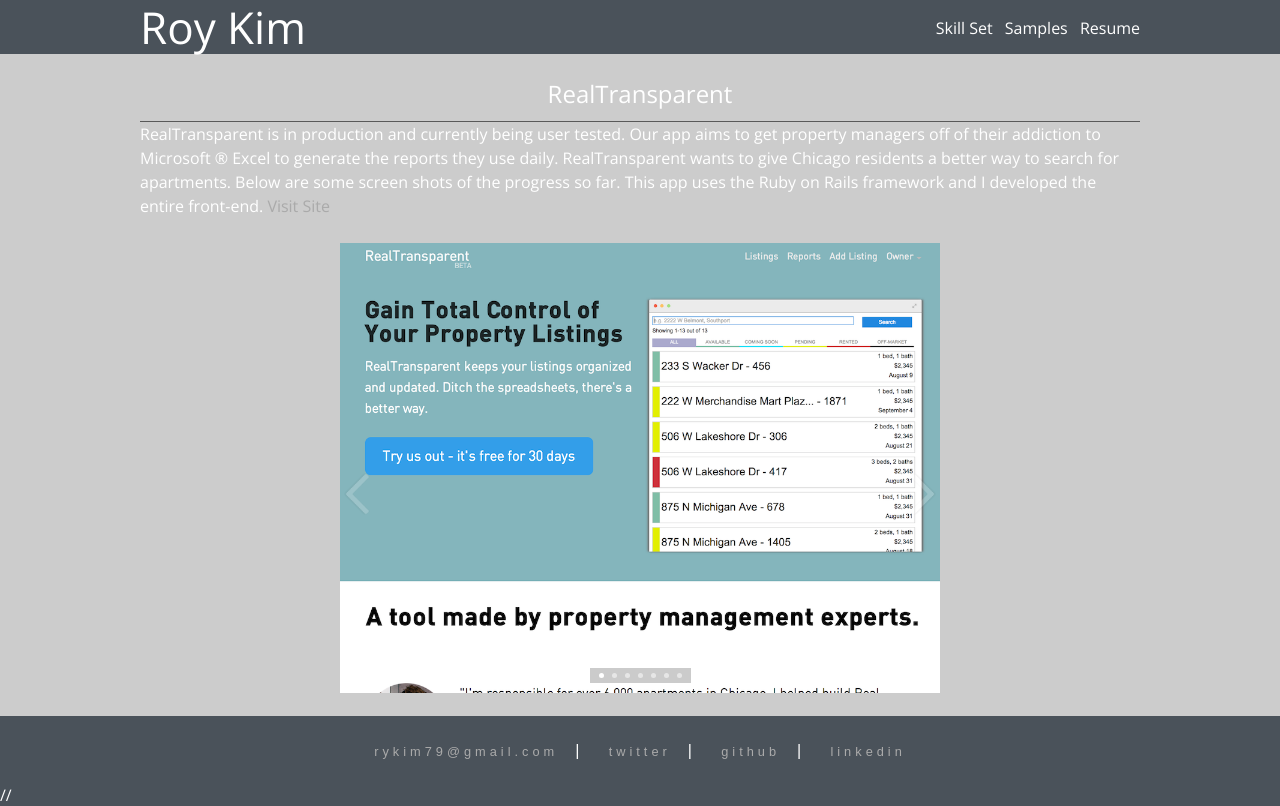
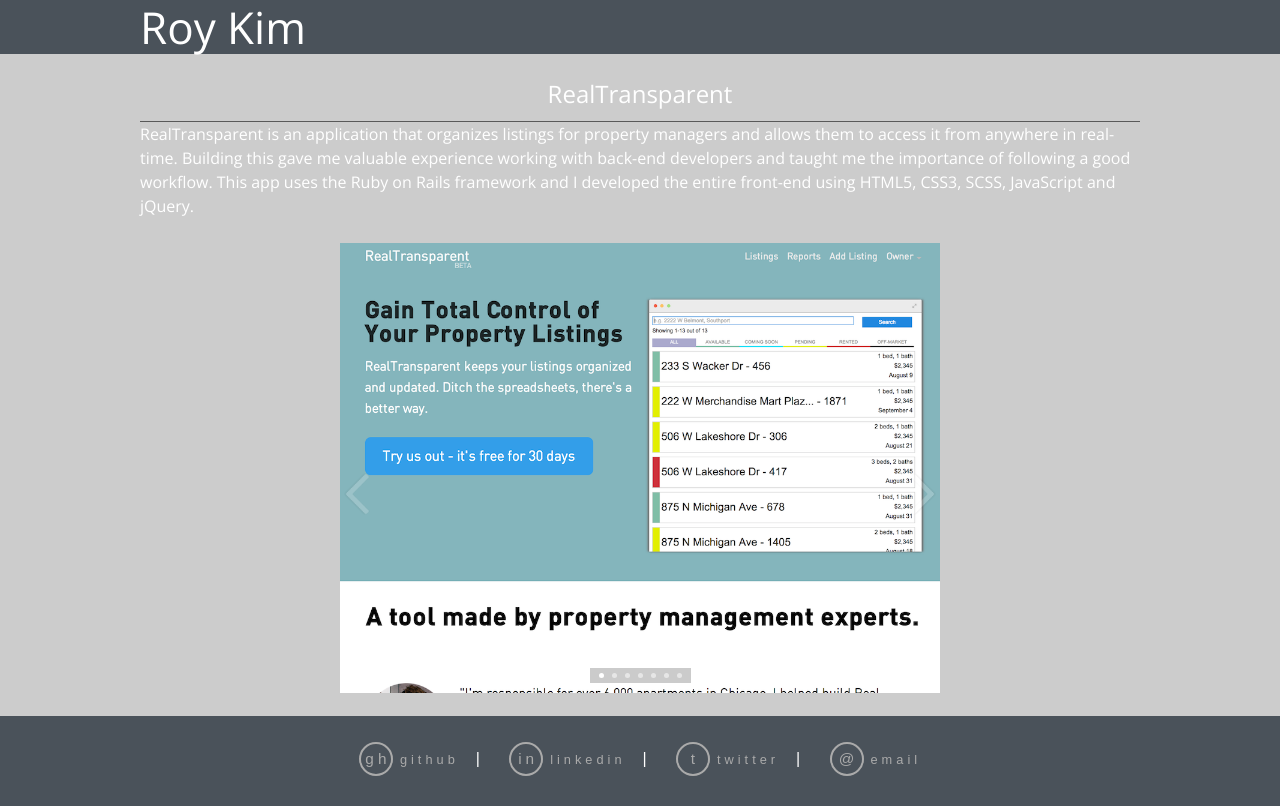
Before and after one commit to roykim79/meetroykim, a plain HTML site: page rt.html in a window 1280 px wide. Drawn offline with nearby package versions, Linux system fonts and the light colour scheme.

Commit message:
updated content

```diff
--- a/js/main.js
+++ b/js/main.js
@@ -7,7 +7,6 @@
 
 
 setHeight( $('.set-height') );
-
 // elements with a class of set-height will have a total height of the height
 // of the window's multiplied why the value of its data-height attribute
 
@@ -38,6 +37,7 @@ window.addEventListener('scroll', function(){
 // ******************** On resize event ********************
 window.addEventListener('resize', function(){
     heroEffects.set();
+    setHeight( $('.set-height') );
     // aboutEffects.set();
 });
 
--- a/rt.html
+++ b/rt.html
@@ -21,12 +21,11 @@
 			</a>
 
 			<!-- nav menu -->
-				<nav class="header-nav right">
-					<!-- <a href="index.html#about" class="nav-link">About</a> -->
+			<!-- <nav class="header-nav right">
 				<a href="index.html#skills" class="nav-link">Skill Set</a>
 				<a href="index.html#samples" class="nav-link">Samples</a>
 				<a href="Resume.pdf" class="nav-link" target="_blank">Resume</a>
-				</nav>
+			</nav> -->
 
 			<!-- Hamburger style menu for small screens -->
 			<!-- this will remain hidden on large screens -->
@@ -43,13 +42,12 @@
 	<div class="rt-bg">
 		<section class="container group">
 			<h2 class="center">RealTransparent</h2>
-				<p>RealTransparent is in production and currently being user tested. Our app aims to get property managers off of their addiction to Microsoft &reg; Excel to generate the reports they use daily. RealTransparent wants to give Chicago residents a better way to search for apartments. Below are some screen shots of the progress so far. This app uses the Ruby on Rails framework and I developed the entire front-end. <a href="http://www.realtransparent.com/">Visit Site</a></p>
+			<p>RealTransparent is an application that organizes listings for property managers and allows them to access it from anywhere in real-time. Building this gave me valuable experience working with back-end developers and taught me the importance of following a good workflow. This app uses the Ruby on Rails framework and I developed the entire front-end using HTML5, CSS3, SCSS, JavaScript and jQuery.</p>
 		</section>
 
 		<!-- BEGIN screen-shot section -->
 		<section class="container group">
 			<div class="slideshow">
-					<!-- <h3 class="title">1/9</h3> -->
 				<ul class="slides">
 					<li>
 						<img src="img/RT-Screen-Shot-1.png" alt="img/RT-Screen-Shot-1.png">
@@ -63,9 +61,6 @@
 					<li>
 						<img src="img/RT-Screen-Shot-4.png" alt="img/RT-Screen-Shot-4.png">
 					</li>
-						<!-- <li>
-							<img src="img/RT-Screen-Shot-5.png" alt="img/RT-Screen-Shot-5.png">
-						</li> -->
 					<li>
 						<img src="img/RT-Screen-Shot-6.png" alt="img/RT-Screen-Shot-6.png">
 					</li>
@@ -92,29 +87,32 @@
 	</div>
 
 
-		<!-- BEGIN footer -->
+	<!-- ******************************************************************************
+	BEGIN Footer
+	****************************************************************************** -->
+
 	<footer class="container group">
 		<ul class="inline spaced">
 			<li>
-					<a class="contact" href="mailto:rykim79@gmail.com">rykim79@gmail.com</a>
+				<a class="contact" href="http://github.com/roykim79"><span class="icon">gh</span>github</a>
 			</li><span class="footer-contact-divider">&nbsp;&nbsp;|&nbsp;&nbsp;</span>
 			<li>
-					<a class="contact" href="http://twitter.com/roykimchicago">twitter</a>
+				<a class="contact" href="http://www.linkedin.com/profile/view?id=283096005&goback=%2Enmp_*1_*1_*1_*1_*1_*1_*1_*1_*1_*1_*1&trk=spm_pic"><span class="icon">in</span>linkedin</a>
+
 			</li><span class="footer-contact-divider">&nbsp;&nbsp;|&nbsp;&nbsp;</span>
 			<li>
-					<a class="contact" href="http://github.com/roykim79">github</a>
+				<a class="contact" href="http://twitter.com/roykimchicago"><span class="icon">t</span>twitter</a>
 			</li><span class="footer-contact-divider">&nbsp;&nbsp;|&nbsp;&nbsp;</span>
 			<li>
-					<a class="contact" href="http://www.linkedin.com/profile/view?id=283096005&goback=%2Enmp_*1_*1_*1_*1_*1_*1_*1_*1_*1_*1_*1&trk=spm_pic">linkedin</a>
+				<a class="contact" href="mailto:rykim79@gmail.com"><span class="icon">&#64;</span>email</a>
 			</li>
 		</ul>
 	</footer>
-		<!-- END footer -->
 
 	<!-- JavaScript files and libraries -->
 	<script src="http://code.jquery.com/jquery-latest.js"></script>
 	<script src="js/Slideshow.js"></script>
-		// <script src="js/main.js"></script>
+	<!-- // <script src="js/main.js"></script> -->
 	<script src="js/rt.js"></script>
 </body>
 </html>
```
Also changed, not shown: css/hero.css (+0 -9 lines), index.html (+1 -1 lines), 2 other files. Lines whose indentation alone changed are shown as unchanged.
